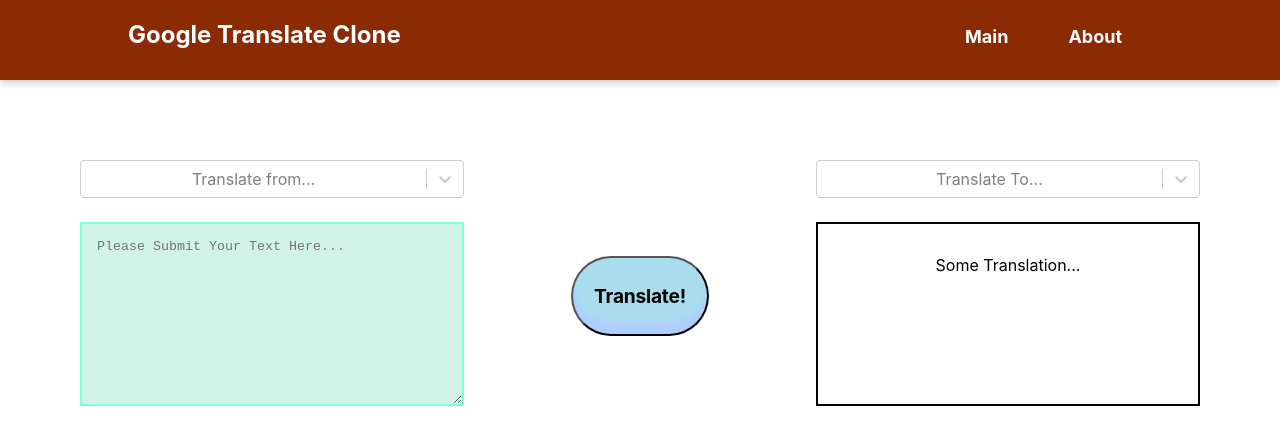
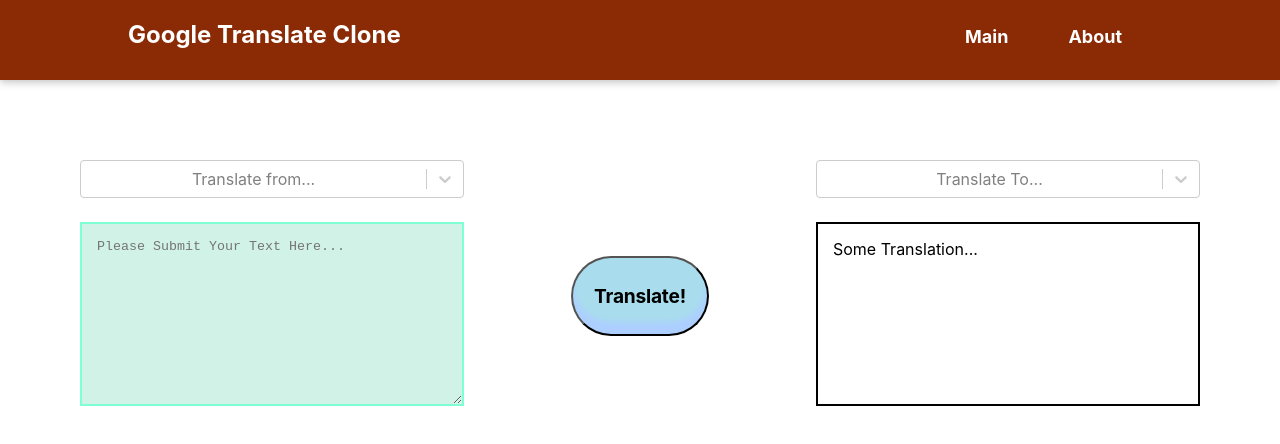
Before and after one commit to danmachlenkin/googleTranslate-clone, a React (Create React App) app: page / in a window 1280 px wide. Shown: the top 444 px of the page. Built offline with nearby package versions, Linux system fonts and the light colour scheme.

Commit message:
minor styling changes

```diff
--- a/src/Components/Translateor/RightContainer.module.css
+++ b/src/Components/Translateor/RightContainer.module.css
@@ -4,8 +4,14 @@
     height:150px;
     padding: 15px;
     margin-top: 1.5rem;
+    display: flex;
+
 }
 
 .right__container{
     margin-right: 5rem;
 }
+
+p{
+    margin: 0;
+}
```
